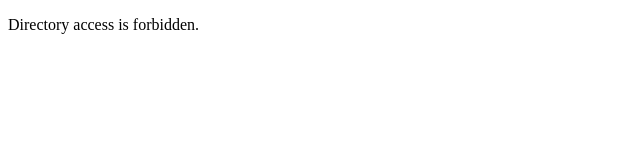
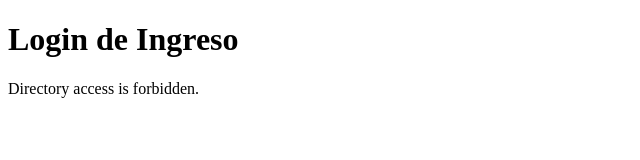
Before and after one commit to richardUG5/practica1gtnswJUNIO, a plain HTML site: page index.html in a window 1280 px wide. Shown: the whole page, without its empty margins (0-640 px from the left). Drawn offline with Linux system fonts and the light colour scheme.

Commit message:
Cambio en el titulo de archivo Login

```diff
--- a/index.html
+++ b/index.html
@@ -4,7 +4,7 @@
 	<title>403 Forbidden</title>
 </head>
 <body>
-
+	<h1> Login de Ingreso</h1>
 <p>Directory access is forbidden.</p>
 
 </body>
```
